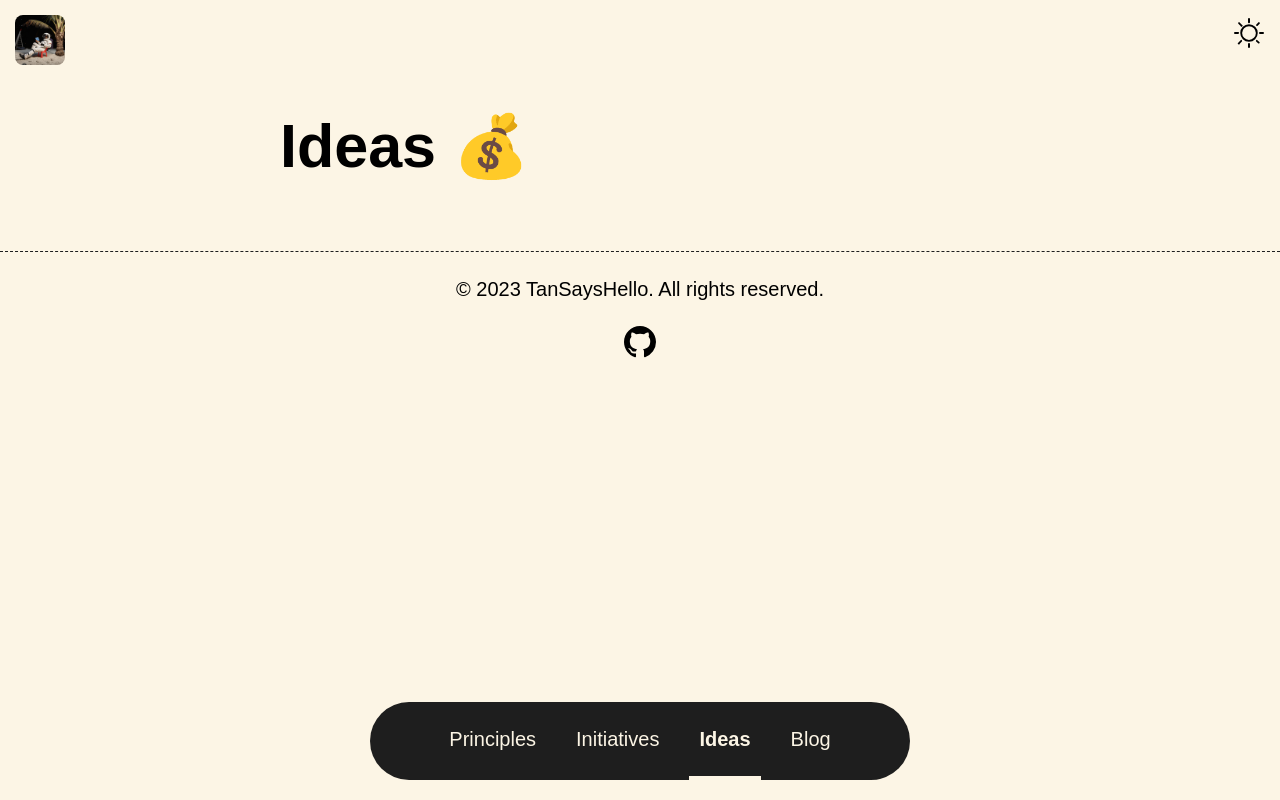
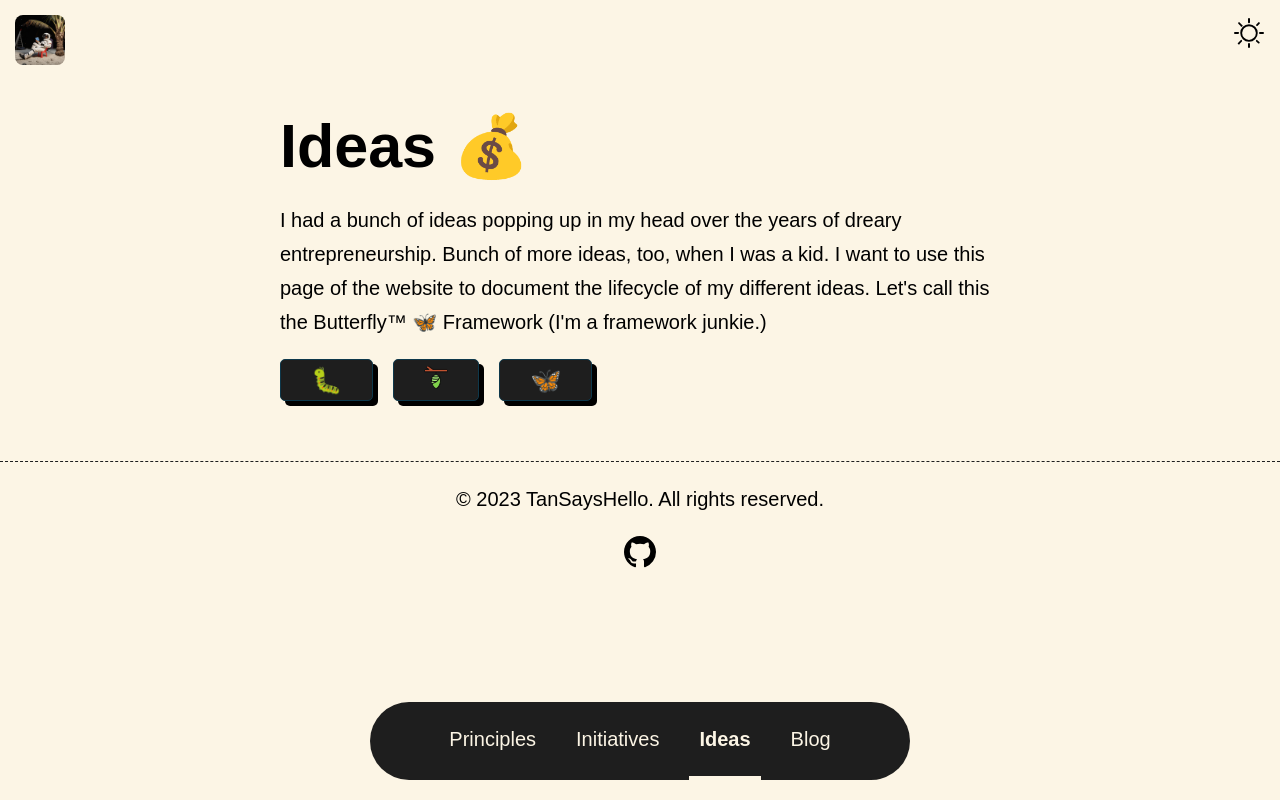
Before and after one commit to 00tanveer/tansayshello-web-astro, an Astro site: page /ideas in a window 1280 px wide. Built offline with nearby package versions, Linux system fonts and the light colour scheme; Astro itself is replaced by a stand-in of ours; a web font is replaced by a local one.

Commit message:
idea page draft ready

```diff
--- /dev/null
+++ b/src/components/Button.astro
@@ -0,0 +1,20 @@
+---
+const { title } = Astro.props;
+---
+
+<style>
+	button {
+		font-size: 25px;
+		padding: 5px 30px;
+		background-color: var(--textColor);
+		border: 1px solid var(--secondaryDark);
+		border-radius: 5px;
+		box-shadow: 5px 5px;
+	}
+	button:hover {
+		cursor: pointer;
+		background-color: var(--secondaryDark);
+		transform: translate(-3px, -3px);
+	}
+</style>
+<button>{title} <slot /></button>
--- a/src/pages/ideas.astro
+++ b/src/pages/ideas.astro
@@ -2,11 +2,20 @@
 import BaseHead from '../components/BaseHead.astro';
 import Header from '../components/Header.astro';
 import Footer from '../components/Footer.astro';
+import Button from '../components/Button.astro';
 const title = 'TanSaysHello - Stupid Ideas';
 const description = 'I honestly think these are billion dollar ideas.';
 ---
 
-<!doctype html>
+<style>
+	.view-panel {
+		display: flex;
+		flex-direction: row;
+		width: 100%;
+		gap: 20px;
+	}
+</style>
+
 <html lang='en'>
 	<head>
 		<BaseHead
@@ -18,6 +27,25 @@ const description = 'I honestly think these are billion dollar ideas.';
 		<Header title={title} />
 		<main>
 			<h1 style='margin-top: 50px;'>Ideas 💰</h1>
+			<p>
+				I had a bunch of ideas popping up in my head over the years of dreary
+				entrepreneurship. Bunch of more ideas, too, when I was a kid. I want to
+				use this page of the website to document the lifecycle of my different
+				ideas. Let's call this the Butterfly™ 🦋 Framework (I'm a framework
+				junkie.)
+			</p>
+			<div class='view-panel'>
+				<Button title='🐛' />
+				<Button>
+					<img src='/cocoon.png' />
+				</Button>
+				<Button title='🦋' />
+			</div>
+			<div class='panel'>
+				<div></div>
+				<div></div>
+				<div></div>
+			</div>
 		</main>
 		<Footer />
 	</body>
```
Also changed, not shown: public/cocoon.png (added).
